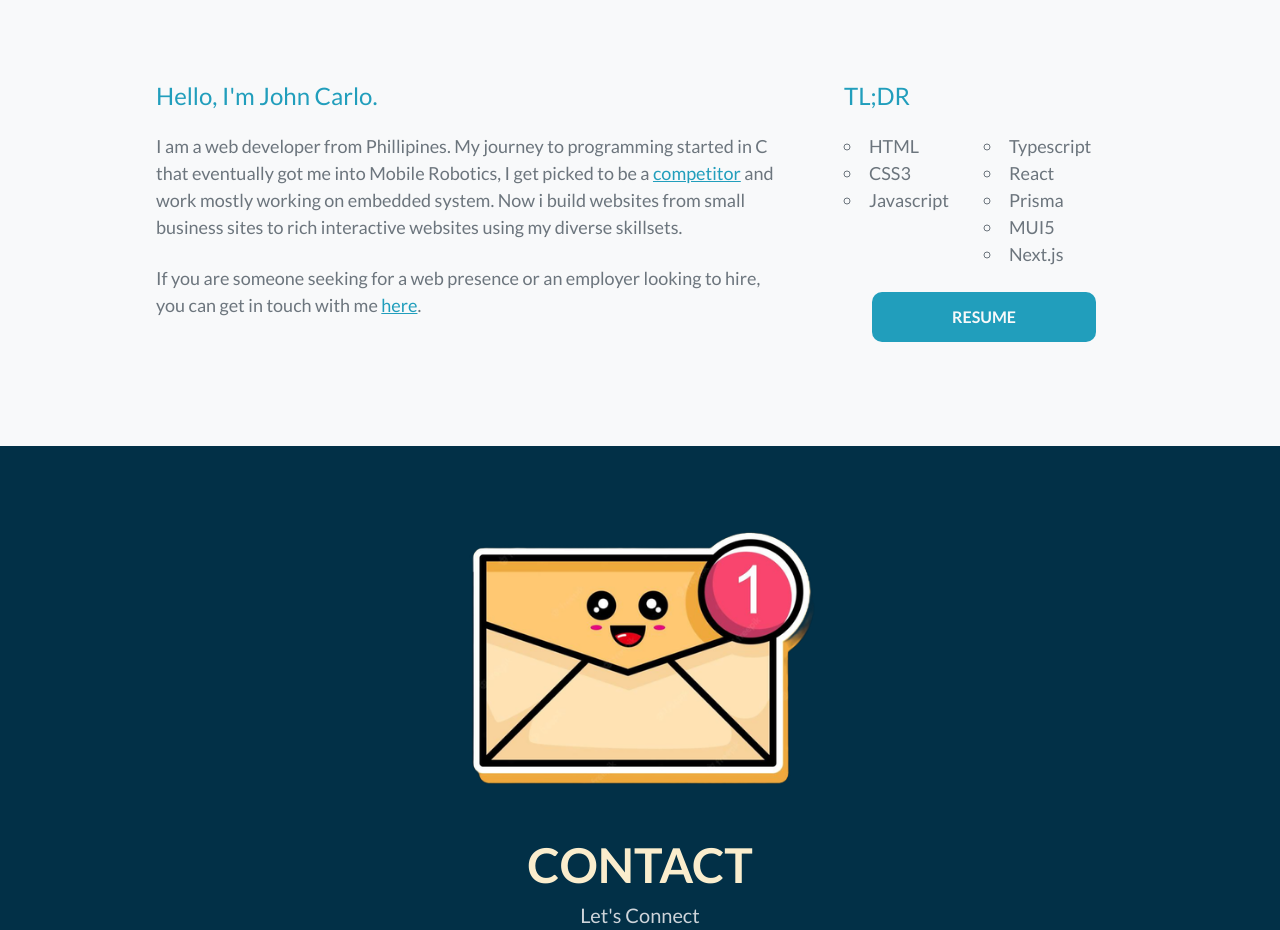
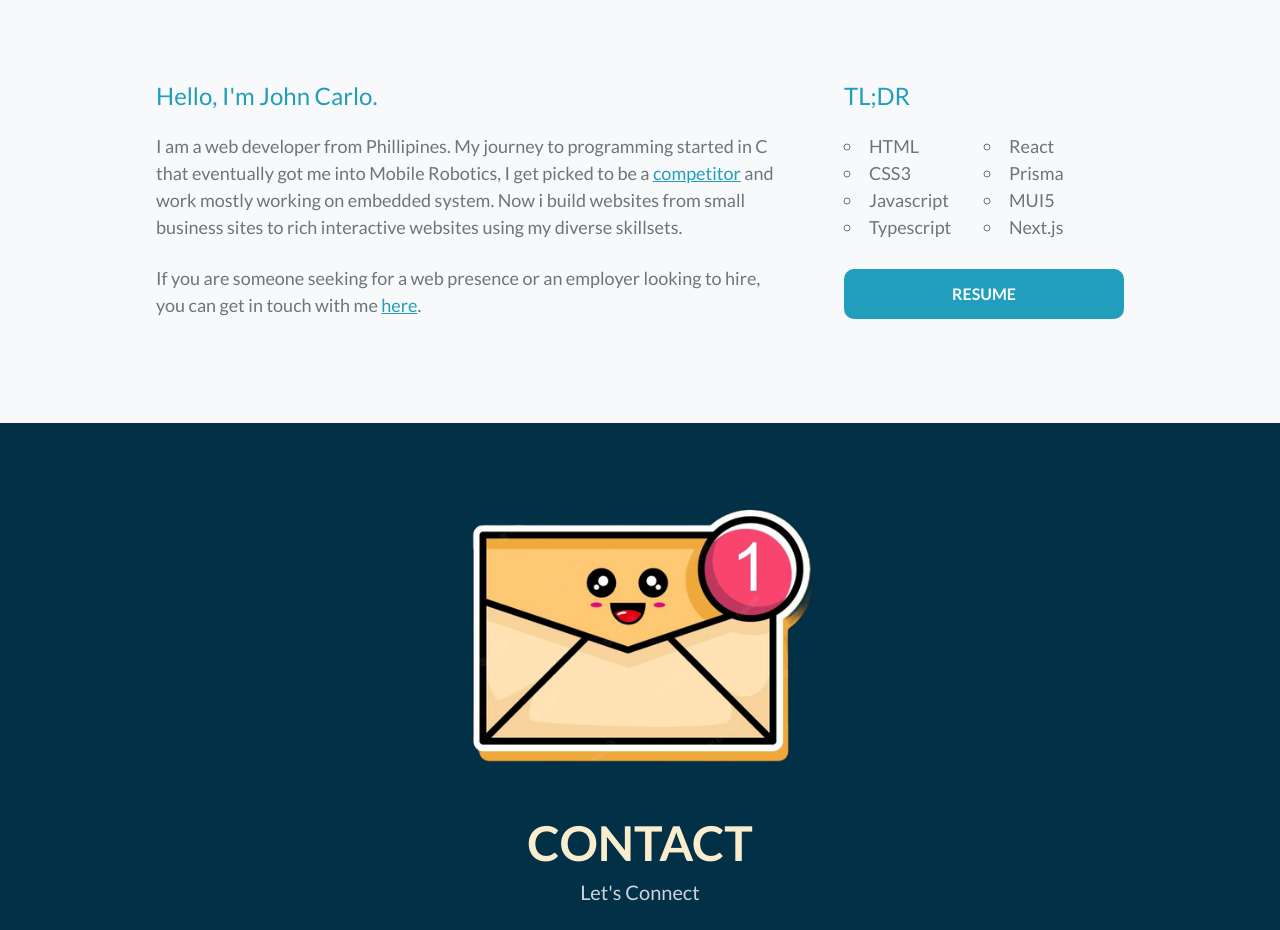
Before and after one commit to jcarloasilo/jcarlo, a React (Vite) app: page / in a window 1280 px wide. Shown: the part 2280-3210 px from the top of the page. Built offline with nearby package versions, Linux system fonts and the light colour scheme.

Commit message:
Adjust some width

```diff
--- a/src/App.module.css
+++ b/src/App.module.css
@@ -124,9 +124,14 @@ li {
   grid-template-columns: repeat(2, 1fr);
 }
 
+.skillset {
+  font-size: 1rem;
+}
+
 #about .resume {
-  width: 80%;
+  width: 100%;
   margin: 0 auto;
+  margin-top: auto;
   display: flex;
   justify-content: center;
   align-items: center;
--- a/src/App.tsx
+++ b/src/App.tsx
@@ -119,10 +119,10 @@ function App() {
                   <li>HTML</li>
                   <li>CSS3</li>
                   <li>Javascript</li>
+                  <li>Typescript</li>
                 </ul>
 
                 <ul>
-                  <li>Typescript</li>
                   <li>React</li>
                   <li>Prisma</li>
                   <li>MUI5</li>
```
